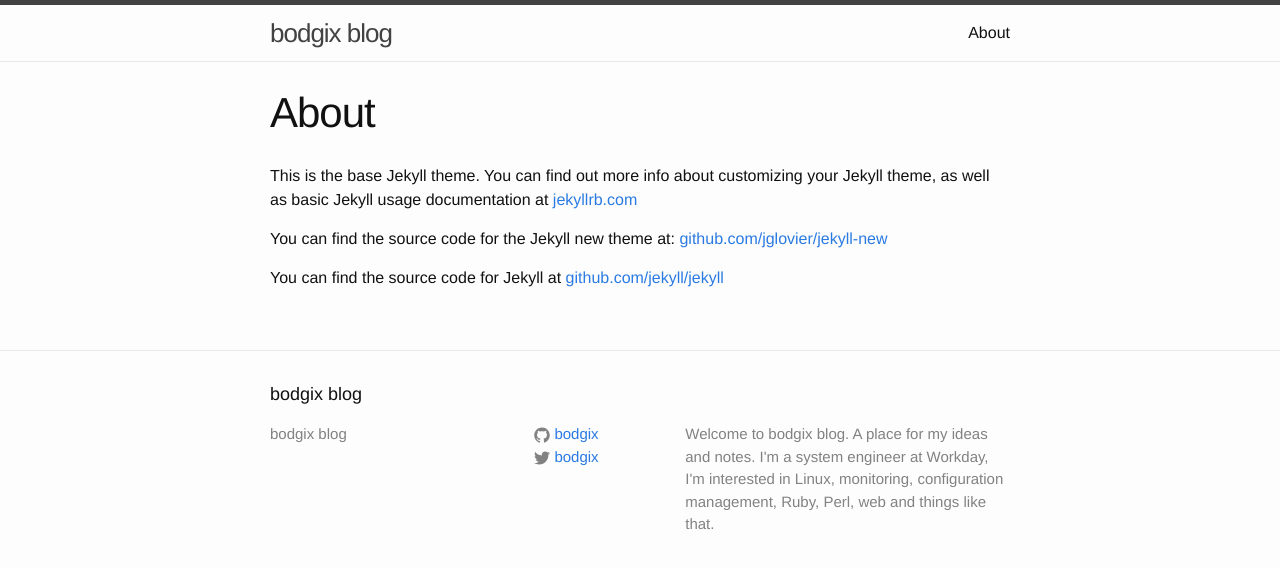
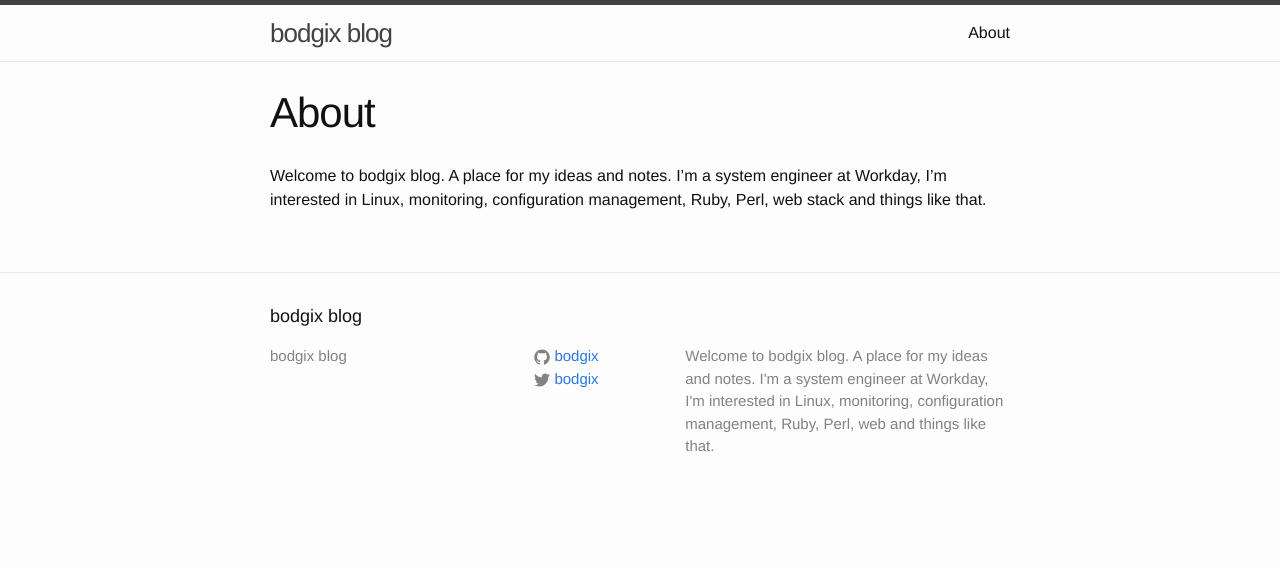
Before and after one commit to bodgix/bodgix.github.io, a Jekyll site: the page built from about.md, in a window 1280 px wide. Shown: the top 568 px of the page. Built offline with Jekyll 4.4.1, drawn with Linux system fonts in a browser that asks for light colours.

Commit message:
Nowe about.

```diff
--- a/about.md
+++ b/about.md
@@ -4,8 +4,4 @@ title: About
 permalink: /about/
 ---
 
-This is the base Jekyll theme. You can find out more info about customizing your Jekyll theme, as well as basic Jekyll usage documentation at [jekyllrb.com](http://jekyllrb.com/)
-
-You can find the source code for the Jekyll new theme at: [github.com/jglovier/jekyll-new](https://github.com/jglovier/jekyll-new)
-
-You can find the source code for Jekyll at [github.com/jekyll/jekyll](https://github.com/jekyll/jekyll)
+Welcome to bodgix blog. A place for my ideas and notes. I'm a system engineer at Workday, I'm interested in Linux, monitoring, configuration management, Ruby, Perl, web stack and things like that.
```
